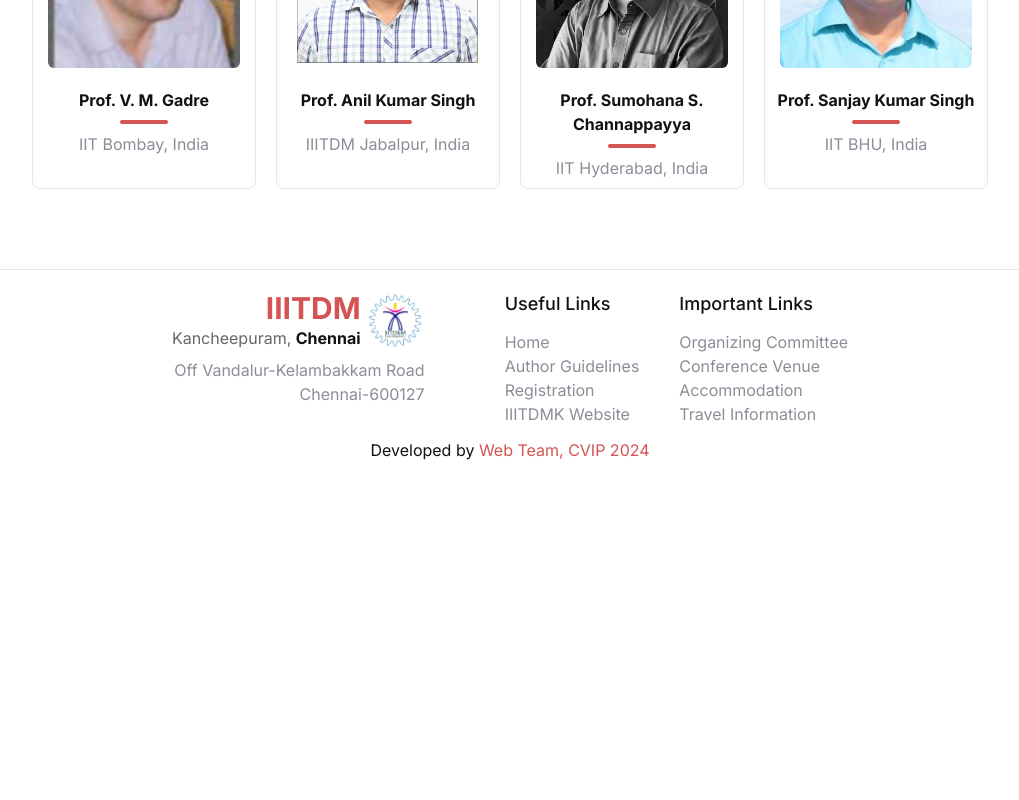
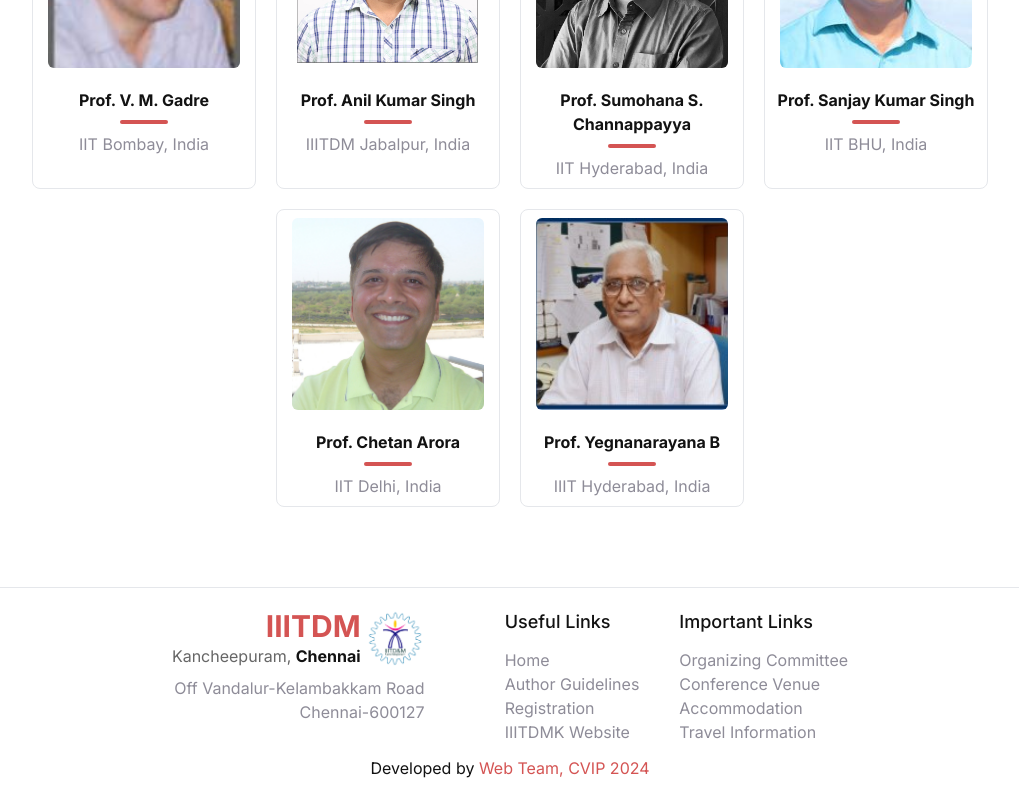
Before and after one commit to NSVEGUR/cvip-2024, a Next.js app: page /committee/national-advisory-committee in a window 1280 px wide. Shown: the part 1321-2121 px from the top of the page, without its empty margins (130-1149 px from the left). Before the commit the page ends 1803 px from the top, so only its background shows below. Built offline with nearby package versions, Linux system fonts and the light colour scheme.

Commit message:
nationaladvisorylistupdated

```diff
--- a/src/app/committee/national-advisory-committee/data.ts
+++ b/src/app/committee/national-advisory-committee/data.ts
@@ -2,6 +2,8 @@
 import ProfAGRamakrishnan from "@images/people/ProfAGRamakrishnan.jpg";
 import gpanda from "@images/people/PandaSir.jpg";
 import ss from "@images/people/ss.jpg";
+import chetan from "@images/people/chetaniitd.jpg";
+import Yegna from "@images/people/Yegna.jpg";
 import sanjaykumarsingh from "@images/people/sanjaykumarsingh.jpg";
 import ProfRamBilasPachori from "@images/people/ProfRamBilasPachori.jpg";
 import ProfJayantaMukhopadhyay from "@images/people/ProfJayantaMukhopadhyay.png";
@@ -86,4 +88,16 @@
     description: "IIT BHU, India",
     href: "https://iitbhu.ac.in/dept/cse/people/skscse",
   },
+  {
+    name: "Prof. Chetan Arora",
+    image: chetan,
+    description: "IIT Delhi, India",
+    href: "https://www.cse.iitd.ac.in/~chetan/",
+  },
+  {
+    name: "Prof. Yegnanarayana B",
+    image: Yegna,
+    description: "IIIT Hyderabad, India",
+    href: "https://www.iiit.ac.in/people/faculty/Yegna/",
+  },
 ];
```
Also changed, not shown: src/lib/images/people/Yegna.jpg (added), src/lib/images/people/chetaniitd.jpg (added).
